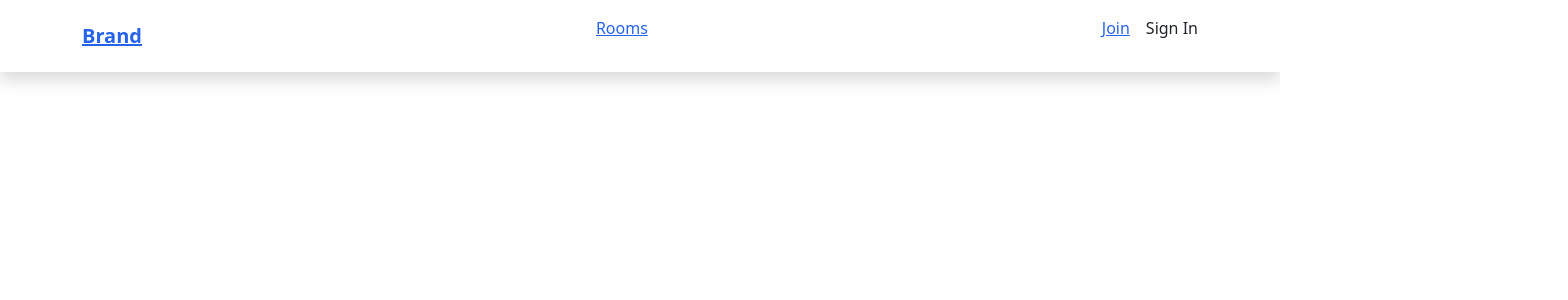
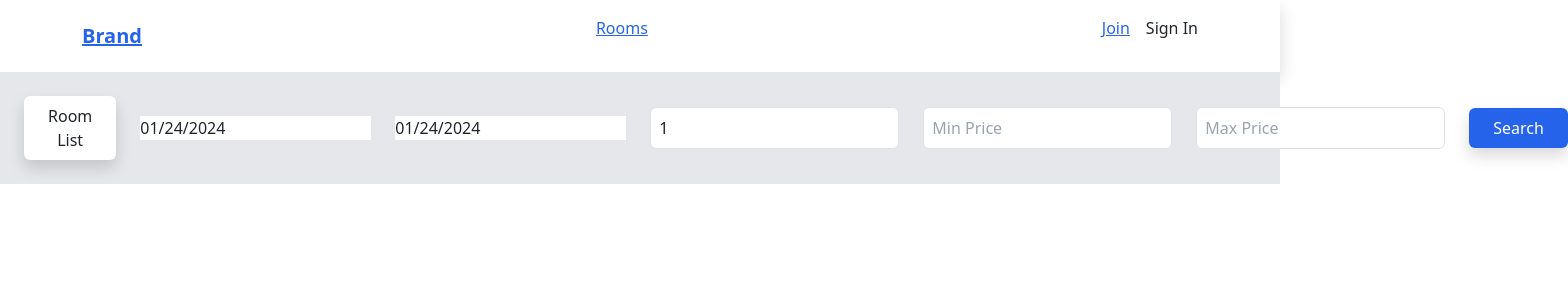
Before and after one commit to PeterSobkovitz/open-management-hotel, a React (Create React App) app in the folder motel-booking-frontend/: page / in a window 1280 px wide. Shown: the top 300 px of the page, 1568 px wide, since content can reach past the window. Built offline with nearby package versions, Linux system fonts and the light colour scheme; no server answers.

Commit message:
First frontend version for the fetch filter room functionality

```diff
--- a/motel-booking-frontend/package.json
+++ b/motel-booking-frontend/package.json
@@ -11,6 +11,7 @@
     "cors": "^2.8.5",
     "react": "^18.2.0",
     "react-bootstrap": "^2.9.2",
+    "react-datepicker": "^5.0.0",
     "react-dom": "^18.2.0",
     "react-hook-form": "^7.49.3",
     "react-router-dom": "^6.21.2",
--- a/motel-booking-frontend/src/App.js
+++ b/motel-booking-frontend/src/App.js
@@ -5,7 +5,7 @@ import Dashboard from './compnents/dashboard';
 import Register from './compnents/register';
 import {AuthProvider} from './compnents/authContext';
 import RoomsDashboard from './compnents/rooms'; // Correct path as necessary
-
+import RoomManagementBar from './compnents/roommgmt';
 import './App.css';
 import 'bootstrap/dist/css/bootstrap.min.css';
 import './index.css';
@@ -26,7 +26,6 @@ const App = () => {
             <Route path="/register" element={<Register/>}/>
             <Route path="/rooms" element={<RoomsDashboard/>}></Route>
 
-
             </Routes>
         </Router>
         </AuthProvider>
--- a/motel-booking-frontend/src/compnents/dashboard.js
+++ b/motel-booking-frontend/src/compnents/dashboard.js
@@ -1,15 +1,13 @@
 // Dashboard.js
 import React from 'react';
 import Navbar from './navbar'; // Component for navigation
-// import RoomBookings from './RoomBookings'; // Component for room bookings
-// import Reviews from './Reviews'; // Component for user reviews
-// import Promotions from './Promotions'; // Component for promotions
-
+import RoomManagementBar from './roommgmt';
 function Dashboard() {
   return (
     <div className="dashboard-container">
       <Navbar/>
       <div className="content">
+      <RoomManagementBar/>
 
         {/* Add other components as needed */}
       </div>
--- /dev/null
+++ b/motel-booking-frontend/src/compnents/roommgmt.js
@@ -0,0 +1,86 @@
+import React, { useState,useEffect } from 'react';
+import DatePicker from 'react-datepicker';
+import 'react-datepicker/dist/react-datepicker.css';
+
+import axios from 'axios';
+function RoomManagementBar() {
+    const [allRooms, setAllRooms] = useState([]);
+    const [filteredRooms, setFilteredRooms] = useState([]);
+
+    // State for filters
+    const [startDate, setStartDate] = useState(new Date());
+    const [endDate, setEndDate] = useState(new Date());
+    const [maxOccupancy, setMaxOccupancy] = useState(1);
+    const [minPrice, setMinPrice] = useState('');
+    const [maxPrice, setMaxPrice] = useState('');
+
+    // Fetch all rooms on component mount
+    useEffect(() => {
+      axios.get('http://localhost:3001/rooms')
+        .then(response => setAllRooms(response.data))
+        .catch(error => console.error('Error fetching rooms:', error));
+    }, []);
+
+    // Function to search filtered rooms
+    const searchFilteredRooms = async () => {
+      try {
+        const response = await axios.get('http://localhost:3001/rooms/filter', {
+          params: {
+            maxOccupancy,
+            priceRange: `${minPrice},${maxPrice}`,
+            // Include date filters if your API supports them
+          }
+        });
+        setFilteredRooms(response.data);
+      } catch (error) {
+        console.error('Error fetching filtered rooms:', error);
+      }
+    };
+
+    return (
+      <div className="bg-gray-200 text-dark-blue p-4">
+        <div className="flex flex-col md:flex-row justify-between items-center gap-4">
+          {/* List All Rooms */}
+          <button onClick={() => setFilteredRooms(allRooms)} className="bg-white px-4 py-2 rounded shadow">
+            Room List
+          </button>
+          {/* Date Pickers */}
+          <DatePicker selected={startDate} onChange={(date) => setStartDate(date)} />
+          <DatePicker selected={endDate} onChange={(date) => setEndDate(date)} />
+          {/* Filters */}
+          <input
+            type="number"
+            value={maxOccupancy}
+            onChange={(e) => setMaxOccupancy(e.target.value)}
+            className="border rounded p-2"
+            placeholder="Max Occupancy"
+          />
+          <input
+            type="number"
+            value={minPrice}
+            onChange={(e) => setMinPrice(e.target.value)}
+            className="border rounded p-2"
+            placeholder="Min Price"
+          />
+          <input
+            type="number"
+            value={maxPrice}
+            onChange={(e) => setMaxPrice(e.target.value)}
+            className="border rounded p-2"
+            placeholder="Max Price"
+          />
+          {/* Search Button */}
+          <button onClick={searchFilteredRooms} className="bg-blue-600 text-white px-4 py-2 rounded shadow">
+            Search
+          </button>
+        </div>
+        <div>
+          {/* Display filtered rooms here */}
+        </div>
+      </div>
+    );
+    }
+
+
+
+export default RoomManagementBar;
--- a/motel-booking-frontend/src/compnents/rooms.js
+++ b/motel-booking-frontend/src/compnents/rooms.js
@@ -1,6 +1,6 @@
 import React, { useState, useEffect } from 'react';
 import axios from 'axios';
-
+import SimpleNavbar from './simplenavbar';
 function RoomsDashboard() {
   const [rooms, setRooms] = useState([]);
 
@@ -13,6 +13,8 @@ function RoomsDashboard() {
   }, []);
 
   return (
+    <>
+    <SimpleNavbar/>
     <div className="container mx-auto my-8">
       <div className="grid grid-cols-1 md:grid-cols-2 lg:grid-cols-3 gap-6">
         {rooms.map(room => (
@@ -32,6 +34,7 @@ function RoomsDashboard() {
         ))}
       </div>
     </div>
+    </>
   );
 }
 
```
Also changed, not shown: 2 other files (tests, documents, lock files or other folders).
